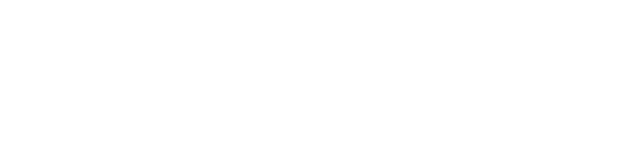
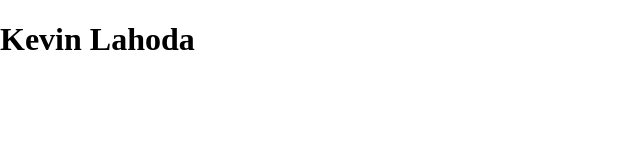
Before and after one commit to Binghamton-University-Design/web-journal-klahoda, a plain HTML site: page index.html in a window 1280 px wide. Shown: the whole page, without its empty margins (0-640 px from the left). Drawn offline with nearby package versions, Linux system fonts and the light colour scheme.

Commit message:
added my name
put my name on the home page

```diff
--- a/index.html
+++ b/index.html
@@ -12,6 +12,8 @@
 
 	<body>
 
+		<h1>Kevin Lahoda</h1>
+
 	</body>
 
 </html>
```
